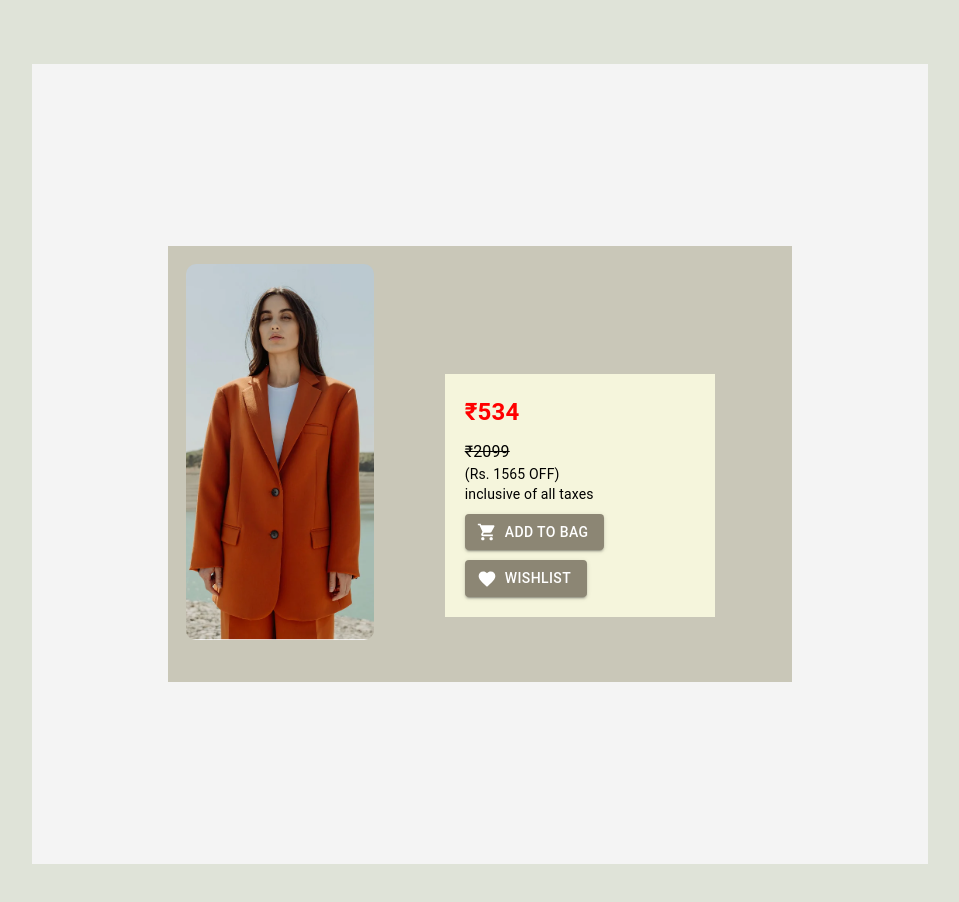
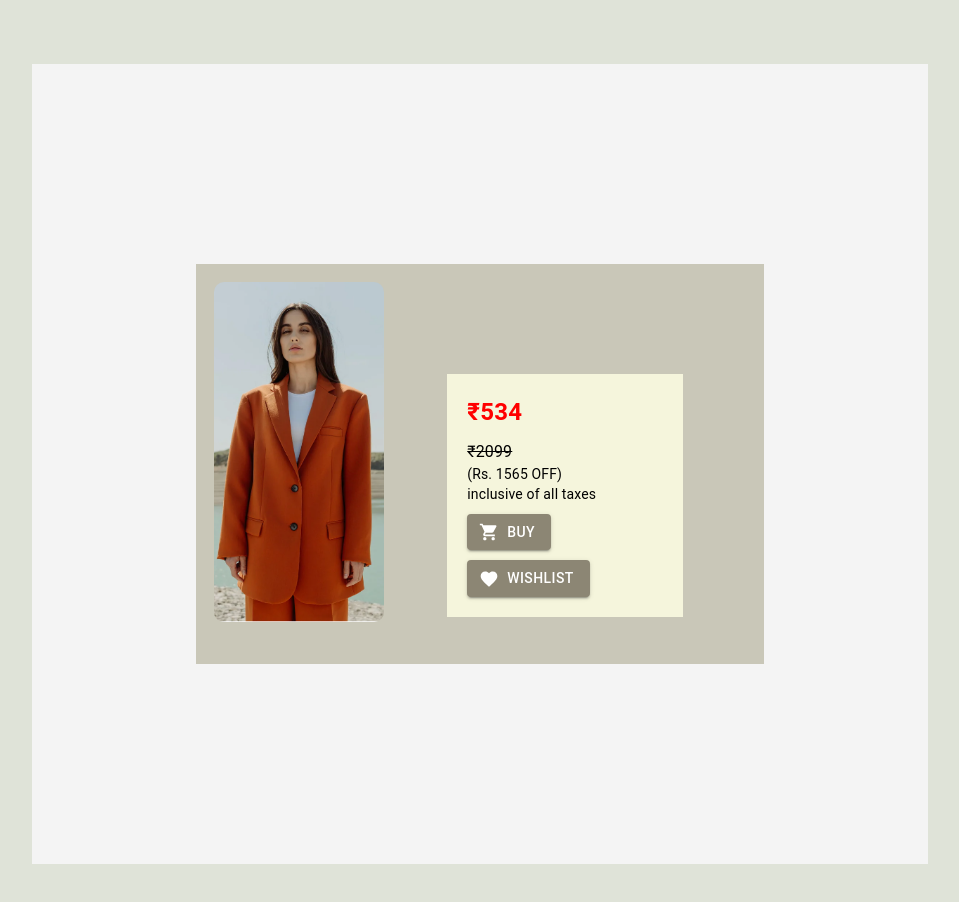
Before and after one commit to saba251103/clothingwebsite, a React (Create React App) app: page /nextpage in a window 1280 px wide. Shown: the top 902 px of the page, without its empty margins (160-1119 px from the left). Built offline with nearby package versions, Linux system fonts and the light colour scheme.

Commit message:
The changes made

```diff
--- a/src/nextpage.js
+++ b/src/nextpage.js
@@ -7,12 +7,16 @@ import { styled } from "@mui/system";
 import { Box, Typography, Button } from "@mui/material";
 import ShoppingCart from "@mui/icons-material/ShoppingCart";
 import Favorite from "@mui/icons-material/Favorite";
-
+import { useNavigate } from "react-router-dom";
 export default function Nextpage() {
   const [currentImage, setCurrentImage] = useState(image1);
   const [heading, setHeading] = useState('');
   const [content, setContent] = useState('');
-
+  const navigate=useNavigate()
+  const Buy = () =>{
+    alert('You have successfully purchased the product');
+    navigate('/home');
+  }
   const ProductDetails = styled(Box)({
     textAlign: 'left',
     padding: '20px',
@@ -88,8 +92,9 @@ export default function Nextpage() {
               variant="contained"
               startIcon={<ShoppingCart />}
               sx={{ marginTop: '10px', marginRight: '10px', backgroundColor:"#8c8674" }}
+              onClick={Buy}
             >
-              Add to Bag
+              Buy
             </Button>
             <Button
               variant="contained"
```
